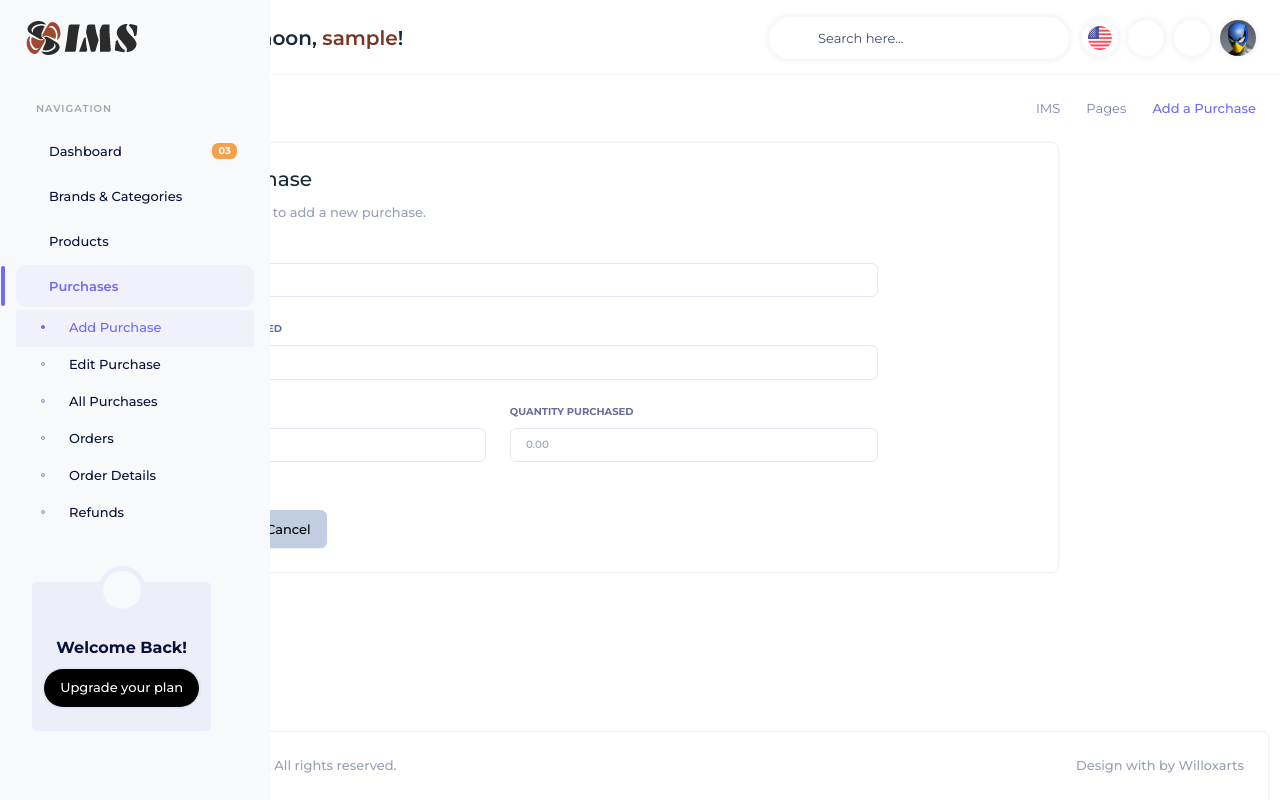
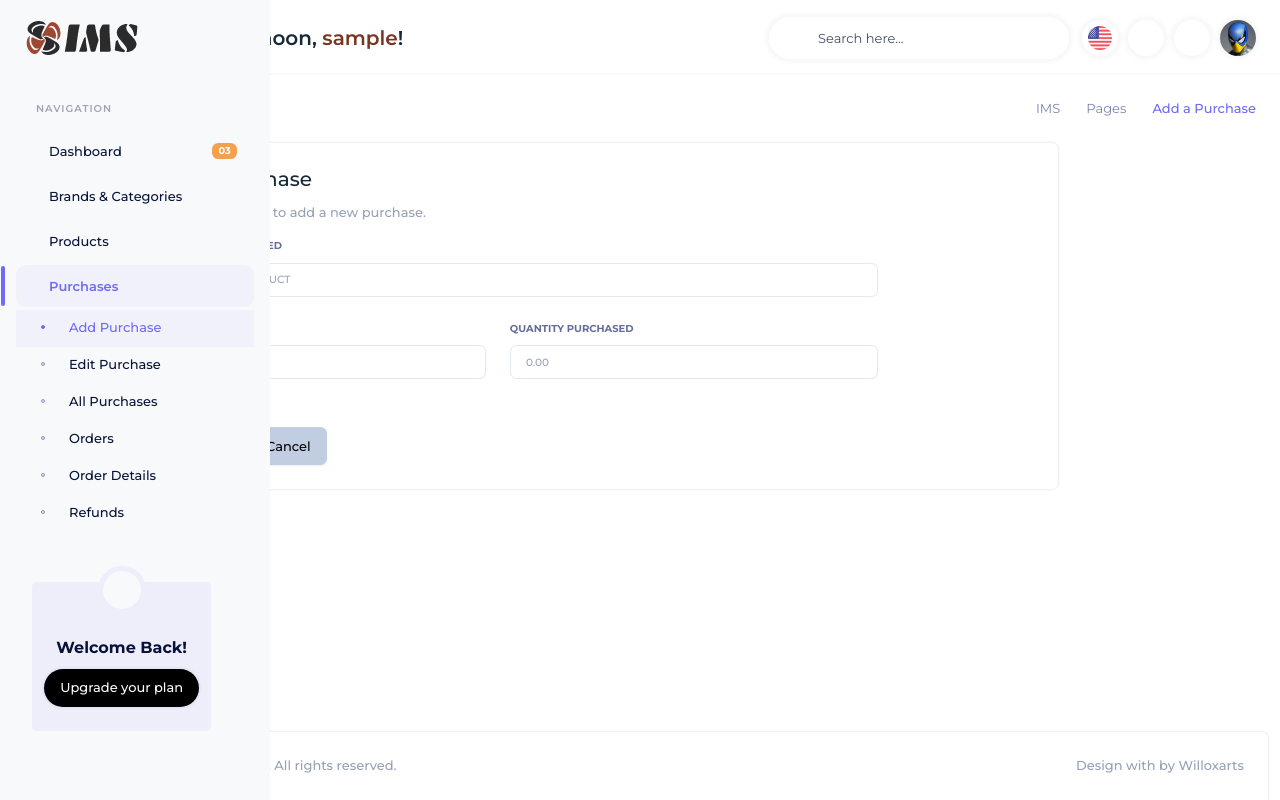
Before and after one commit to Nathan-Jays256/IMS, a PHP site: page /IMS/pages/add-purchase in a window 1280 px wide. Run offline with PHP 8.4, Linux system fonts and the light colour scheme; the visitor is signed in with stand-in values (Sample User, id 1); tables that the repository leaves empty hold one stand-in row (values such as "Sample post"); some libraries are stand-ins or nearby versions.

Commit message:
Update add-purchase.cmp.php

```diff
--- a/components/add-purchase.cmp.php
+++ b/components/add-purchase.cmp.php
@@ -20,20 +20,19 @@ $prod = $sys->fetchProducts();
 
                                 <div class="row">
                                     <!-- Product Name -->
-                                    <div class="col-md-12 mb-3">
-                                        <label class="form-label">Purchase Company</label>
-                                        <input type="text" name="purchase_company" class="text-uppercase form-control" placeholder="Enter product name" required>
-                                    </div>
 
-                                    <!-- Dimensions -->
                                     <div class="col-md-12 mb-3">
                                         <label class="form-label">Select Product Purchased</label>
-                                        <select class="form-control  text-uppercase" aria-hidden="true" name="product_id" required>
-                                            <option selected>Select product</option>
-                                            <option value="Samsung">Samsung</option>
-                                        </select>
+                                        <input
+                                            type="text" class="form-control  text-uppercase" name="product" id="product" list="products" placeholder="Type or select a product" required>
+
+                                        <datalist id="products">
+                                            <?php foreach ($prod as $product): ?>
+                                                <option value="<?= htmlspecialchars($product['name'], ENT_QUOTES, 'UTF-8') ?>">
+                                                </option>
+                                            <?php endforeach; ?>
+                                        </datalist>
                                     </div>
-
                                     <!-- Unit Price -->
                                     <div class="col-md-6 mb-3">
                                         <label class="form-label">Unit Price</label>
```
